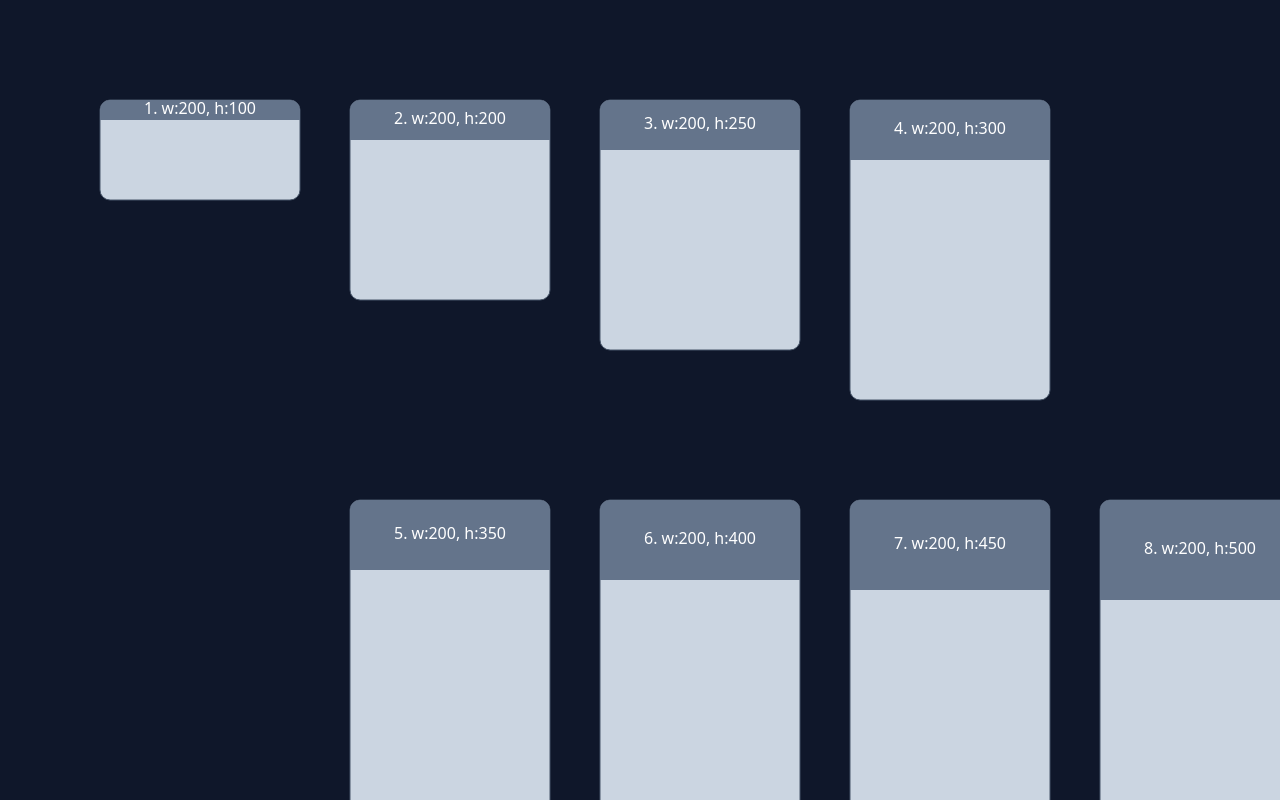
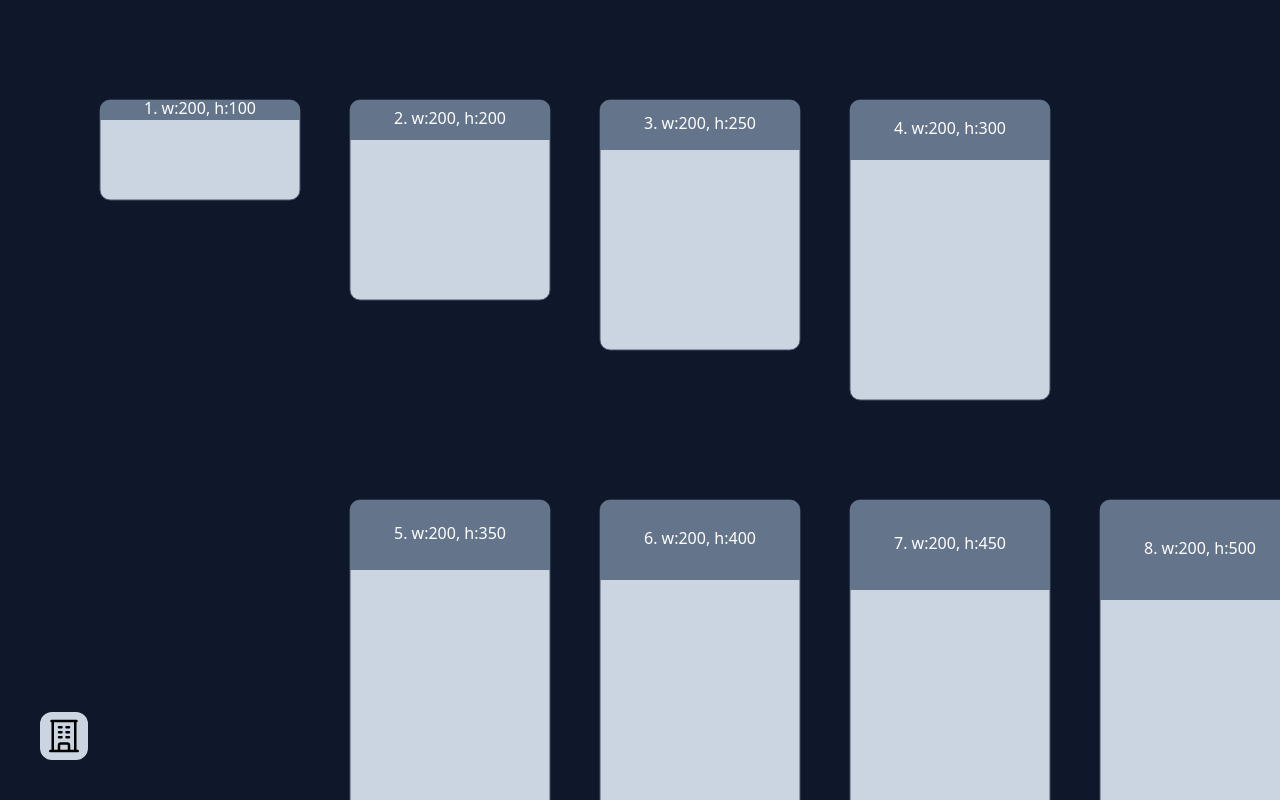
Before and after one commit to stasfr/LogisticGame, a Nuxt app: page / in a window 1280 px wide. Built offline with nearby package versions, Linux system fonts and the light colour scheme.

Commit message:
add building btn

```diff
--- /dev/null
+++ b/components/BuildBtn.vue
@@ -0,0 +1,20 @@
+<template>
+  <div class="bottom-10 left-10 w-12 h-12 bg-slate-300 absolute rounded-xl flex justify-center items-center hover:bg-slate-900 transition-all">
+    <svg
+      xmlns="http://www.w3.org/2000/svg"
+      fill="none"
+      viewBox="0 0 24 24"
+      stroke-width="1.5"
+      stroke="currentColor"
+      class="h-10 w-10 hover:stroke-white transition-all"
+    >
+      <path
+        stroke-linecap="round"
+        stroke-linejoin="round"
+        d="M3.75 21h16.5M4.5 3h15M5.25 3v18m13.5-18v18M9 6.75h1.5m-1.5 3h1.5m-1.5 3h1.5m3-6H15m-1.5 3H15m-1.5 3H15M9 21v-3.375c0-.621.504-1.125 1.125-1.125h3.75c.621 0 1.125.504 1.125 1.125V21"
+      />
+    </svg>
+  </div>
+</template>
+
+<script setup></script>
--- a/components/MainApp.vue
+++ b/components/MainApp.vue
@@ -1,5 +1,6 @@
 <template>
   <Scene :sceneOptions="generateTests()"/>
+  <BuildBtn />
 </template>
 
 <script setup>
```
